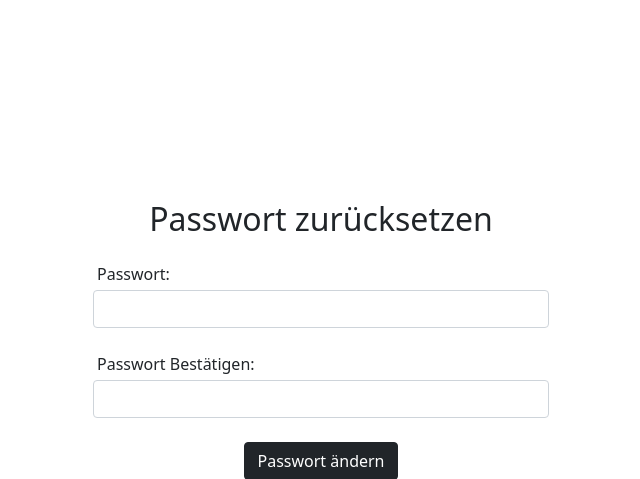
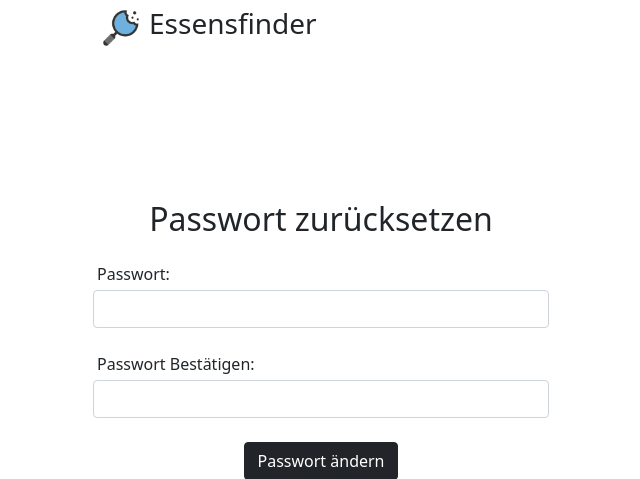
Before and after one commit to DHBW-FN-TIT20/essensfindung, a FastAPI app: page /pwreset/ in a window 1280 px wide. Shown: the top 479 px of the page, without its empty margins (319-959 px from the left). Run offline with FastAPI, Linux system fonts and the light colour scheme; some libraries are stand-ins or nearby versions.

Commit message:
Logo and title

```diff
--- a/app/templates/shared/layout_singleform.html
+++ b/app/templates/shared/layout_singleform.html
@@ -11,11 +11,33 @@
     <link rel="stylesheet" href="/static/css/bootstrap.min.css">
     <link rel="shortcut icon" href="/static/img/favicon.ico" type="image/x-icon">
 
+    <style>
+        .img-display {
+            height: calc(1.625rem + 2.5vw);
+            width: auto;
+        }
+        @media screen and (min-width: 768px) {
+            .img-display {
+                height: 2.5rem;
+            }
+        }
+    </style>
+
 </head>
 
 <body>
 
 <div>
+
+    <div class="row fixed-top mx-auto" style="max-width: 480px;">
+        <a href="/landing/" class="text-decoration-none text-body">
+            <div class="d-flex">
+                <img src="/static/img/essensfinder-draft.png" alt="" class="img-display m-2">
+                <h3 class="align-self-center" style="font-weight: 200;">Essensfinder</h3>
+            </div>
+        </a>
+    </div>
+
     <div class="container-sm">
         {% block content %}
         <div class="row text-center">
```
Also changed, not shown: app/templates/landing.html (+8 -2 lines).
